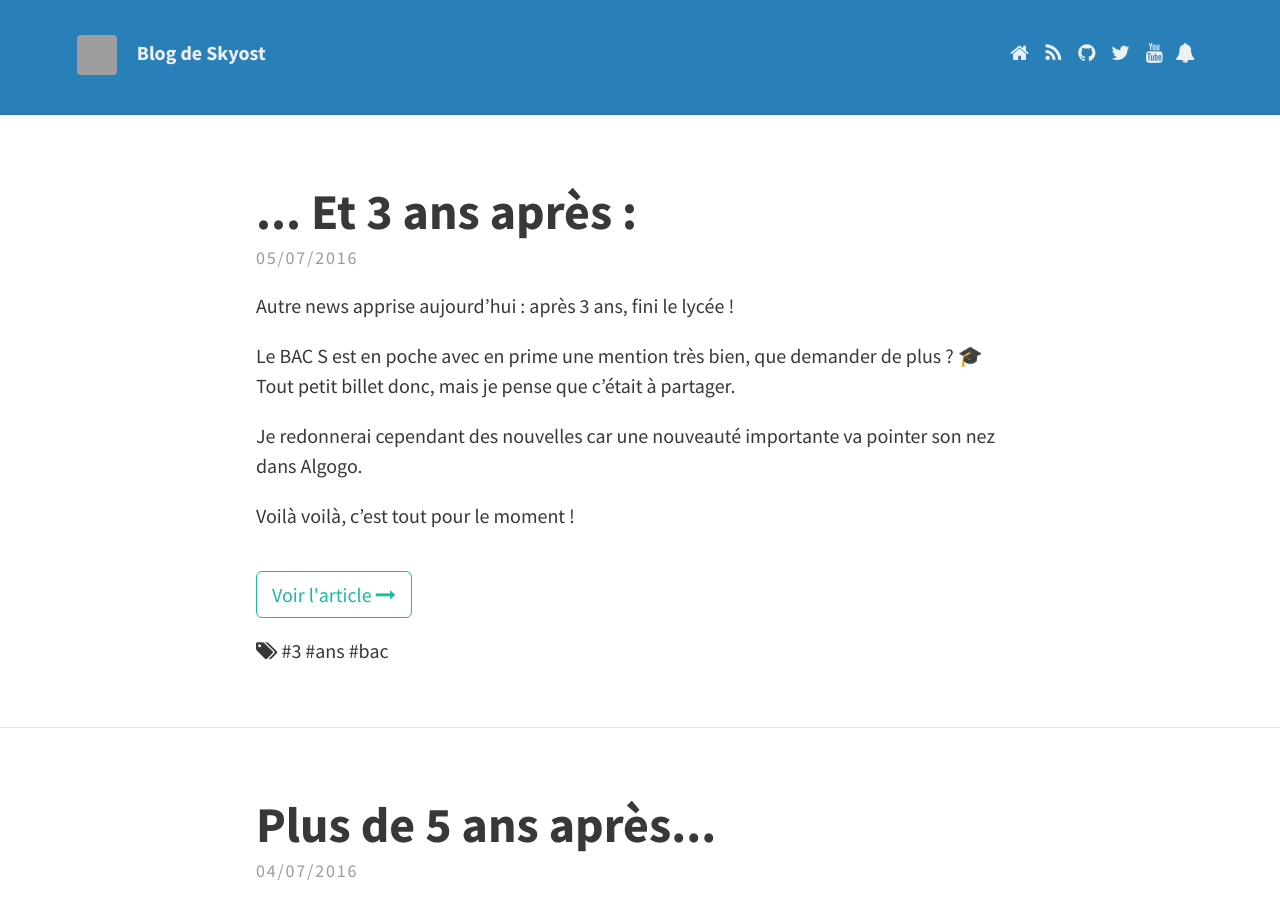
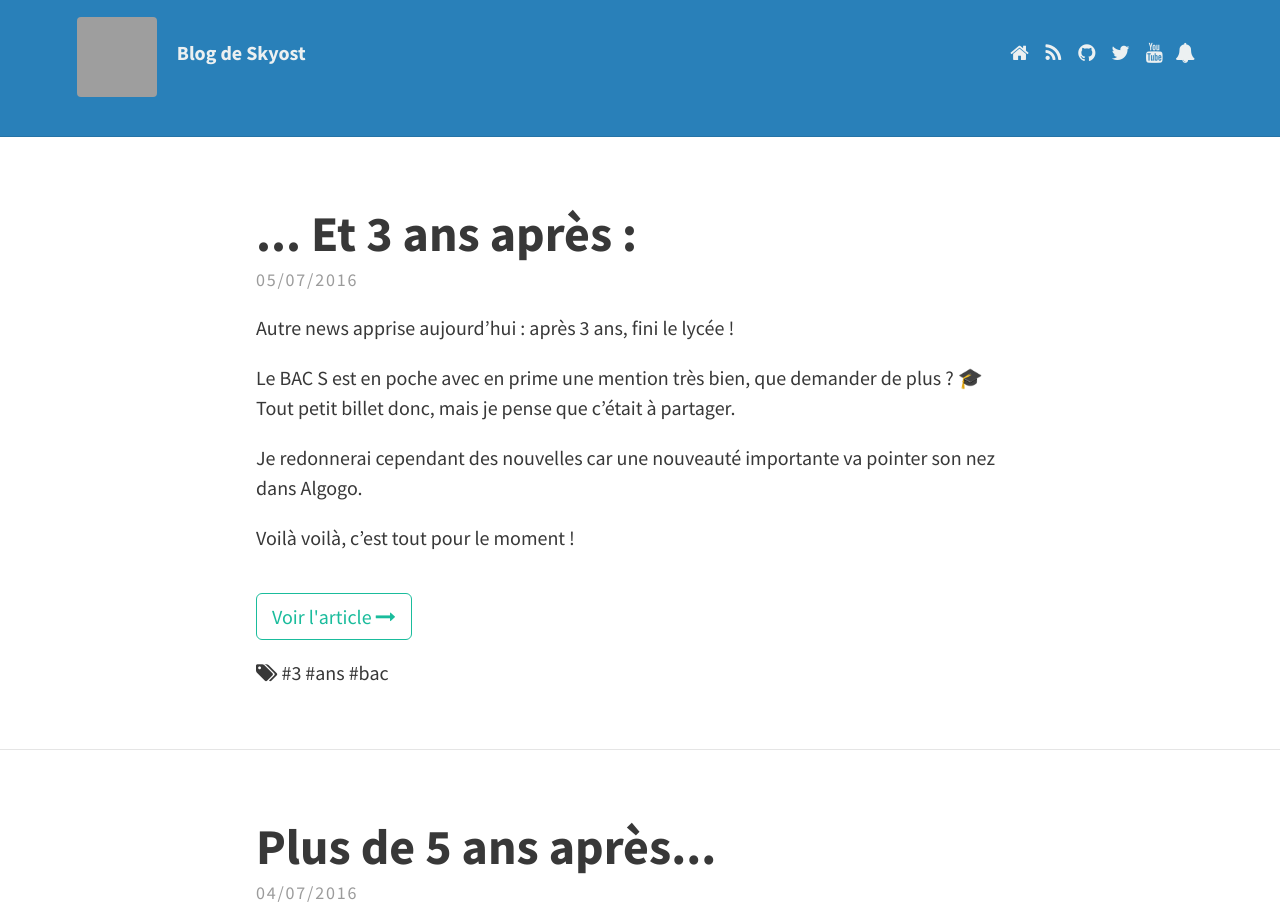
Before and after one commit to fkobon/Skyost-Blog, a Jekyll site: the page built from index.html, in a window 1280 px wide. Shown: the top 908 px of the page. Built offline with Jekyll 4.4.1, drawn with Linux system fonts in a browser that asks for light colours; nearby versions of some CDN libraries; emoji names are drawn with the system emoji font; the list of posts is cut into pages by our own code; grey boxes are pictures that could not be loaded.

Commit message:
Correction de bugs.

```diff
--- a/_config.yml
+++ b/_config.yml
@@ -62,7 +62,7 @@ paginate: 5
 paginate_path: "page-:num"
 
 # BUILD SETTINGS
-highlighter: pygments
+highlighter: rouge
 sass:
   sass_dir: _sass
   style: :compressed
--- a/_sass/includes/_header.scss
+++ b/_sass/includes/_header.scss
@@ -14,10 +14,10 @@
 	}
 
 	.avatar {
-		height: 2em;
-		width: 2em;
+		height: 80px;
+		width: 80px;
 		float: left;
-		margin-top: -3px;
+		margin-top: -21px;
 		border-radius: 0.2em;
 		margin-right: 1em;
 	}
```
